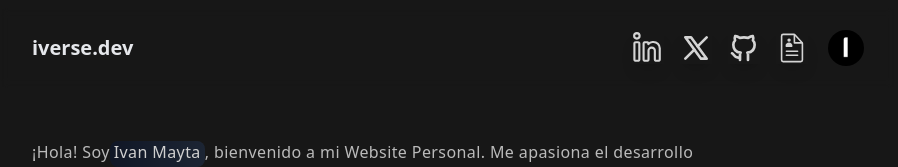
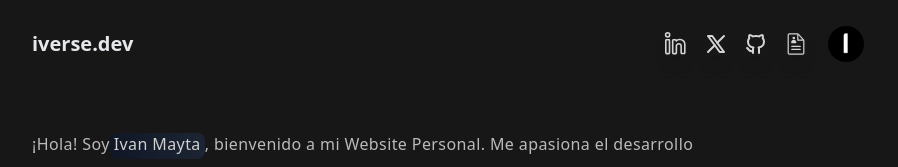
Before and after one commit to ivanmayta/iverse.dev, a Next.js app: page / in a window 1280 px wide. Shown: the top 167 px of the page, without its empty margins (192-1090 px from the left). Built offline with nearby package versions, Linux system fonts and the light colour scheme.

Commit message:
✳️Refactor: styles to more accessibility

```diff
--- a/src/components/FloatingIcon.jsx
+++ b/src/components/FloatingIcon.jsx
@@ -3,24 +3,24 @@ import Link from "next/link"
 
 export function FloatingIcon({ profiles }) {
     return (
-        <ul className="flex z-40">
+        <ul className="flex">
             {profiles.map((profile) => {
                 return (
                     <li
-                        className=" hover:bg-neutral-900 rounded-sm group p-2 hover:transition-all relative "
+                        className="relative hover:bg-neutral-800 rounded-lg group p-2 hover:transition-all"
                         key={profile.network}
                     >
                         <Link
                             key={profile.network}
                             href={profile.url}
                             target="_blank"
-                            className="flex shadow-lg text-current sm:size-7 md:size-8  hover:text-accent-foreground/80"
+                            className="flex shadow-lg text-current "
                         >
                             {profile.icon}
                         </Link>
-                        <span className="absolute top-full -inset-1 transition-all scale-0 rounded bg-background p-2 text-xs text-white group-hover:scale-100 text-center">{profile.network}</span>
-
-
+                        <span className="absolute top-full -inset-1 transition-all scale-0 rounded bg-background text-xs text-slate-300 group-hover:scale-100 text-center">
+                            {profile.network}
+                        </span>
                     </li>
                 )
             })}
```
